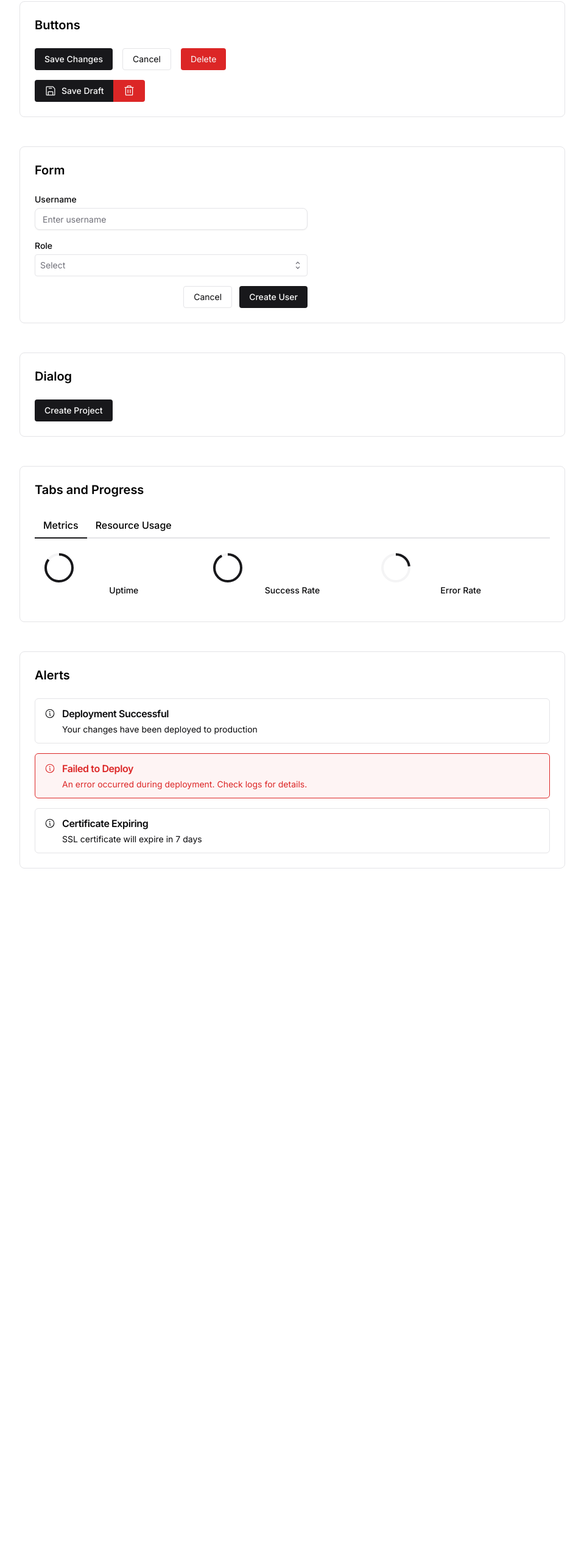
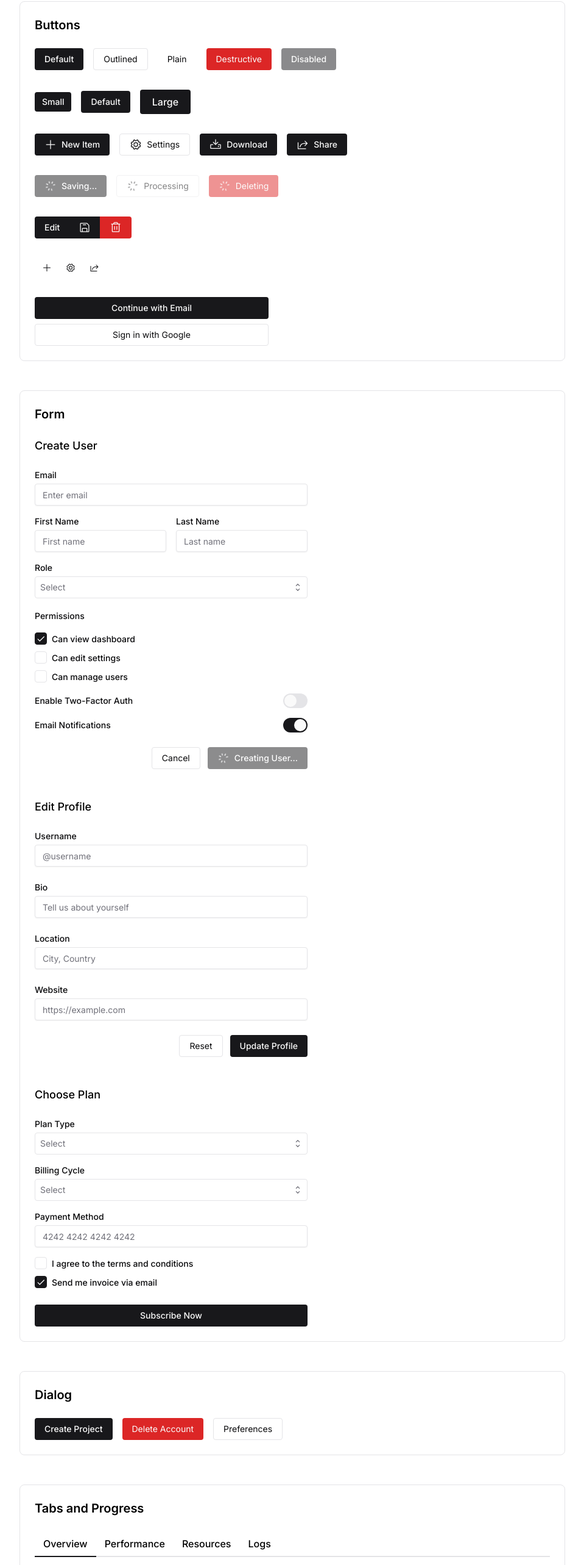
Before and after one commit to thevipinmishra/harbor-ui, a Next.js app: page / in a window 1280 px wide. Shown: the part 38-2604 px from the top of the page at 61% size, without its empty margins (160-1119 px from the left). Before the commit the page ends 1502 px from the top, so only its background shows below. Built offline with nearby package versions, Linux system fonts and the light colour scheme.

Commit message:
feat: enhance demos with additional alerts and buttons; update tab structure and content

```diff
--- a/src/app/(home)/page.tsx
+++ b/src/app/(home)/page.tsx
@@ -39,6 +39,8 @@ export default function HomePage() {
           <h2 className="text-xl font-semibold mb-6">Alerts</h2>
           <AlertDemo />
         </section>
+
+
       </div>
     </main>
   );
--- a/src/components/ui/Input.tsx
+++ b/src/components/ui/Input.tsx
@@ -12,7 +12,7 @@ export interface InputProps
 
 export const inputVariants = tv({
   base: [
-    "border shadow-sm w-full outline-0 text-foreground bg-background rounded-lg border-input ",
+    "border shadow-sm w-full outline-0 text-foreground bg-background rounded border-input ",
     "hover:border-border-hover motion-safe:transition-[background-color,border-color]",
     "placeholder:text-muted-foreground placeholder:font-normal",
     "data-[invalid]:text-destructive",
--- a/src/components/ui/Select.tsx
+++ b/src/components/ui/Select.tsx
@@ -16,8 +16,6 @@ import { labelVariants } from "./Label";
 import { CaretUpDown, Check } from "@phosphor-icons/react";
 import { tv } from "@/lib/tv.config";
 import { fieldHeight } from "@/utils/styles";
-import { ErrorText } from "./ErrorText";
-import { HelperText } from "./HelperText";
 
 const selectVariants = tv({
   slots: {
--- a/src/components/ui/Switch.tsx
+++ b/src/components/ui/Switch.tsx
@@ -6,7 +6,7 @@ import { tv } from "@/lib/tv.config";
 import { labelVariants } from "./Label";
 
 interface SwitchProps extends SwitchRootProps {
-  label: string;
+  label?: string;
 }
 
 const switchVariants = tv({
--- a/src/demos/AlertDemo.tsx
+++ b/src/demos/AlertDemo.tsx
@@ -1,7 +1,6 @@
 "use client";
 
 import { Alert } from "@/components/ui/Alert";
-import { Button } from "@/components/ui/Button";
 
 export function AlertDemo() {
   return (
@@ -21,6 +20,27 @@ export function AlertDemo() {
         title="Certificate Expiring"
         description="SSL certificate will expire in 7 days"
       />
+
+      {/* With actions */}
+      <Alert
+        title="Update Available"
+        description="A new version (2.0.0) is available. Update now to get the latest features."
+      />
+
+      <Alert
+        title="Storage Warning"
+        description="You have used 90% of your storage quota"
+      />
+
+      <Alert
+        title="Payment Received"
+        description="Payment of $299.00 was successfully processed"
+      />
+
+      <Alert
+        title="Beta Feature"
+        description="You're previewing a beta feature. Some functionality may be limited."
+      />
     </div>
   );
 }
--- a/src/demos/ButtonDemo.tsx
+++ b/src/demos/ButtonDemo.tsx
@@ -2,30 +2,75 @@
 
 import { Button, ButtonGroup } from "@/components/ui/Button";
 import { Tooltip, TooltipTrigger, TooltipContent } from "@/components/ui/Tooltip";
-import { FloppyDisk, Trash } from "@phosphor-icons/react";
+import { FloppyDisk, Trash, Plus, Gear, Download, Share } from "@phosphor-icons/react";
 
 export function ButtonDemo() {
   return (
-    <div className="space-y-4">
-      <div className="flex gap-4">
-        <Button>Save Changes</Button>
-        <Button variant="outlined">Cancel</Button>
-        <Button variant="destructive">Delete</Button>
+    <div className="space-y-8">
+      {/* Basic Variants */}
+      <div className="flex gap-4 flex-wrap">
+        <Button>Default</Button>
+        <Button variant="outlined">Outlined</Button>
+        <Button variant="plain">Plain</Button>
+        <Button variant="destructive">Destructive</Button>
+        <Button disabled>Disabled</Button>
       </div>
 
+      {/* Sizes */}
+      <div className="flex gap-4 items-center flex-wrap">
+        <Button size="sm">Small</Button>
+        <Button>Default</Button>
+        <Button size="lg">Large</Button>
+      </div>
+
+      {/* With Icons */}
+      <div className="flex gap-4 flex-wrap">
+        <Button><Plus /> New Item</Button>
+        <Button variant="outlined"><Gear /> Settings</Button>
+        <Button><Download /> Download</Button>
+        <Button><Share /> Share</Button>
+      </div>
+
+      {/* Loading States */}
+      <div className="flex gap-4 flex-wrap">
+        <Button loading>Saving...</Button>
+        <Button variant="outlined" loading>Processing</Button>
+        <Button variant="destructive" loading>Deleting</Button>
+      </div>
+
+      {/* Button Groups */}
+      <div className="space-y-4">
         <ButtonGroup>
-        <Button>
-          <FloppyDisk /> Save Draft
-        </Button>
+          <Button>Edit</Button>
+          <Button><FloppyDisk /></Button>
           <Tooltip>
             <TooltipTrigger asChild>
-            <Button variant="destructive">
-              <Trash />
-            </Button>
+              <Button variant="destructive"><Trash /></Button>
             </TooltipTrigger>
-          <TooltipContent>Delete draft</TooltipContent>
+            <TooltipContent>Delete item</TooltipContent>
           </Tooltip>
         </ButtonGroup>
       </div>
+
+
+
+      {/* Icon Only Buttons */}
+      <div className="flex gap-4 flex-wrap">
+        <ButtonGroup>
+          <Button size="sm" variant="plain"><Plus /></Button>
+          <Button size="sm" variant="plain"><Gear /></Button>
+          <Button size="sm" variant="plain"><Share /></Button>
+        </ButtonGroup>
+      </div>
+
+      {/* Full Width Buttons */}
+      <div className="space-y-2 max-w-sm">
+        <Button className="w-full">Continue with Email</Button>
+        <Button variant="outlined" className="w-full">Sign in with Google</Button>
+      </div>
+
+      {/* Success/Error States */}
+
+    </div>
   );
 }
--- a/src/demos/DialogDemo.tsx
+++ b/src/demos/DialogDemo.tsx
@@ -5,9 +5,14 @@ import { Dialog, DialogContent, DialogTitle, DialogTrigger } from "@/components/
 import { Input } from "@/components/ui/Input";
 import { Field } from "@/components/ui/Field";
 import { Label } from "@/components/ui/Label";
+import { Switch } from "@/components/ui/Switch";
+import { Select, SelectTrigger, SelectContent, SelectItem } from "@/components/ui/Select";
+import { createListCollection } from "@ark-ui/react";
 
 export function DialogDemo() {
   return (
+    <div className="space-x-4">
+      {/* Existing Create Project Dialog */}
       <Dialog>
         <DialogTrigger asChild>
           <Button>Create Project</Button>
@@ -30,5 +35,54 @@ export function DialogDemo() {
           </div>
         </DialogContent>
       </Dialog>
+
+      {/* Confirmation Dialog */}
+      <Dialog>
+        <DialogTrigger asChild>
+          <Button variant="destructive">Delete Account</Button>
+        </DialogTrigger>
+        <DialogContent>
+          <DialogTitle>Confirm Deletion</DialogTitle>
+          <p className="py-4 text-muted-foreground">
+            Are you sure you want to delete your account? This action cannot be undone.
+          </p>
+          <div className="flex justify-end gap-3">
+            <Button variant="outlined">Cancel</Button>
+            <Button variant="destructive">Delete Account</Button>
+          </div>
+        </DialogContent>
+      </Dialog>
+
+      {/* Settings Dialog */}
+      <Dialog>
+        <DialogTrigger asChild>
+          <Button variant="outlined">Preferences</Button>
+        </DialogTrigger>
+        <DialogContent className="max-w-xl">
+          <DialogTitle>User Preferences</DialogTitle>
+          <div className="space-y-4 mt-4">
+            <Field className="flex items-center justify-between">
+              <Label>Dark Mode</Label>
+              <Switch />
+            </Field>
+            <Field className="flex items-center justify-between">
+              <Label>Desktop Notifications</Label>
+              <Switch defaultChecked />
+            </Field>
+            <Field>
+              <Label>Language</Label>
+              <Select collection={createListCollection({ items: ["English", "Spanish", "French"] })}>
+                <SelectTrigger />
+                <SelectContent>
+                  {["English", "Spanish", "French"].map((lang) => (
+                    <SelectItem key={lang} item={lang}>{lang}</SelectItem>
+                  ))}
+                </SelectContent>
+              </Select>
+            </Field>
+          </div>
+        </DialogContent>
+      </Dialog>
+    </div>
   );
 }
--- a/src/demos/FormDemo.tsx
+++ b/src/demos/FormDemo.tsx
@@ -6,20 +6,113 @@ import { Field } from "@/components/ui/Field";
 import { Label } from "@/components/ui/Label";
 import { ErrorMessage } from "@/components/ui/ErrorMessage";
 import { Select, SelectContent, SelectItem, SelectTrigger } from "@/components/ui/Select";
+import { Checkbox } from "@/components/ui/Checkbox";
+import { Switch } from "@/components/ui/Switch";
 import { createListCollection } from "@ark-ui/react";
 
 export function FormDemo() {
   const roleCollection = createListCollection({
-    items: ["Admin", "Editor", "Viewer"],
+    items: ["Admin", "Editor", "Viewer", "Developer", "Analyst"],
   });
 
+  function SubscriptionForm() {
     return (
-    <form className="space-y-4 max-w-md">
+      <form className="space-y-6 max-w-md">
+        <div className="space-y-4">
+          <Field>
+            <Label>Plan Type</Label>
+            <Select collection={createListCollection({ items: ["Basic", "Pro", "Enterprise"] })}>
+              <SelectTrigger />
+              <SelectContent>
+                {["Basic", "Pro", "Enterprise"].map((plan) => (
+                  <SelectItem key={plan} item={plan}>{plan}</SelectItem>
+                ))}
+              </SelectContent>
+            </Select>
+          </Field>
+
+          <Field>
+            <Label>Billing Cycle</Label>
+            <Select collection={createListCollection({ items: ["Monthly", "Annual"] })}>
+              <SelectTrigger />
+              <SelectContent>
+                {["Monthly", "Annual"].map((cycle) => (
+                  <SelectItem key={cycle} item={cycle}>{cycle}</SelectItem>
+                ))}
+              </SelectContent>
+            </Select>
+          </Field>
+
+          <Field>
+            <Label>Payment Method</Label>
+            <Input placeholder="4242 4242 4242 4242" />
+          </Field>
+
+          <div className="space-y-2">
+            <Checkbox label="I agree to the terms and conditions" />
+            <Checkbox label="Send me invoice via email" defaultChecked />
+          </div>
+        </div>
+
+        <Button type="submit" className="w-full">Subscribe Now</Button>
+      </form>
+    );
+  }
+
+  function ProfileForm() {
+    return (
+      <form className="space-y-6 max-w-md">
         <Field>
           <Label>Username</Label>
-        <Input placeholder="Enter username" />
-        <ErrorMessage>Username is required</ErrorMessage>
+          <Input placeholder="@username" />
         </Field>
+
+        <Field>
+          <Label>Bio</Label>
+          <Input placeholder="Tell us about yourself" />
+        </Field>
+
+        <Field>
+          <Label>Location</Label>
+          <Input placeholder="City, Country" />
+        </Field>
+
+        <Field>
+          <Label>Website</Label>
+          <Input type="url" placeholder="https://example.com" />
+        </Field>
+
+        <div className="flex justify-end gap-3">
+          <Button variant="outlined">Reset</Button>
+          <Button type="submit">Update Profile</Button>
+        </div>
+      </form>
+    );
+  }
+
+  return (
+    <div className="space-y-12">
+      {/* Original form */}
+      <div>
+        <h2 className="text-lg font-medium mb-6">Create User</h2>
+        <form className="space-y-6 max-w-md">
+          <div className="space-y-4">
+            <Field>
+              <Label>Email</Label>
+              <Input type="email" placeholder="Enter email" />
+              <ErrorMessage>Please enter a valid email address</ErrorMessage>
+            </Field>
+
+            <div className="grid grid-cols-2 gap-4">
+              <Field>
+                <Label>First Name</Label>
+                <Input placeholder="First name" />
+              </Field>
+              <Field>
+                <Label>Last Name</Label>
+                <Input placeholder="Last name" />
+              </Field>
+            </div>
 
             <Field>
               <Label>Role</Label>
@@ -35,10 +128,44 @@ export function FormDemo() {
               </Select>
             </Field>
 
+            <div className="space-y-4">
+              <Label>Permissions</Label>
+              <div className="space-y-2">
+                <Checkbox label="Can view dashboard" defaultChecked />
+                <Checkbox label="Can edit settings" />
+                <Checkbox label="Can manage users" />
+              </div>
+            </div>
+
+            <Field className="flex flex-row items-center justify-between">
+              <Label>Enable Two-Factor Auth</Label>
+              <Switch />
+            </Field>
+
+            <Field className="flex flex-row items-center justify-between">
+              <Label>Email Notifications</Label>
+              <Switch defaultChecked />
+            </Field>
+          </div>
+
           <div className="flex justify-end gap-3">
             <Button variant="outlined">Cancel</Button>
-        <Button type="submit">Create User</Button>
+            <Button type="submit" loading>Creating User...</Button>
           </div>
         </form>
+      </div>
+
+      {/* Profile form */}
+      <div>
+        <h2 className="text-lg font-medium mb-6">Edit Profile</h2>
+        <ProfileForm />
+      </div>
+
+      {/* Subscription form */}
+      <div>
+        <h2 className="text-lg font-medium mb-6">Choose Plan</h2>
+        <SubscriptionForm />
+      </div>
+    </div>
   );
 }
--- a/src/demos/TabsDemo.tsx
+++ b/src/demos/TabsDemo.tsx
@@ -7,36 +7,64 @@ import { Label } from "@/components/ui/Label";
 
 export function TabsDemo() {
   return (
-    <Tabs defaultValue="metrics">
-      <TabsList>
-        <TabsTrigger value="metrics">Metrics</TabsTrigger>
-        <TabsTrigger value="usage">Resource Usage</TabsTrigger>
+    <Tabs defaultValue="overview">
+      <TabsList className="w-full">
+        <TabsTrigger value="overview">Overview</TabsTrigger>
+        <TabsTrigger value="performance">Performance</TabsTrigger>
+        <TabsTrigger value="resources">Resources</TabsTrigger>
+        <TabsTrigger value="logs">Logs</TabsTrigger>
       </TabsList>
 
-      <TabsContent value="metrics">
-        <div className="grid grid-cols-3 gap-4 p-4">
-          <div className="text-center">
-            <CircularProgress value={85}>
+      <TabsContent value="overview">
+        <div className="grid grid-cols-1 md:grid-cols-3 gap-6 p-4">
+          <div className="text-center p-6 border rounded-lg">
+            <CircularProgress value={99.9}>
+              <CircularProgressCircle className="text-success" />
+            </CircularProgress>
+            <Label className="mt-2">Availability</Label>
+          </div>
+          <div className="text-center p-6 border rounded-lg">
+            <CircularProgress value={78}>
               <CircularProgressCircle />
             </CircularProgress>
-            <Label className="mt-2">Uptime</Label>
+            <Label className="mt-2">Performance</Label>
           </div>
-          <div className="text-center">
-            <CircularProgress value={92}>
-              <CircularProgressCircle className="text-success" />
+          <div className="text-center p-6 border rounded-lg">
+            <CircularProgress value={12}>
+              <CircularProgressCircle className="text-warning" />
             </CircularProgress>
-            <Label className="mt-2">Success Rate</Label>
-          </div>
-          <div className="text-center">
-            <CircularProgress value={23}>
-              <CircularProgressCircle className="text-destructive" />
-            </CircularProgress>
-            <Label className="mt-2">Error Rate</Label>
+            <Label className="mt-2">Issues</Label>
           </div>
         </div>
       </TabsContent>
 
-      <TabsContent value="usage">
+      <TabsContent value="performance">
+        <div className="space-y-6 p-4">
+          <div className="p-4 border rounded-lg">
+            <Label>Response Time</Label>
+            <LinearProgress value={82}>
+              <LinearProgressTrack className="text-success" />
+            </LinearProgress>
+            <span className="text-sm text-muted-foreground">82ms avg</span>
+          </div>
+          <div className="p-4 border rounded-lg">
+            <Label>Throughput</Label>
+            <LinearProgress value={65}>
+              <LinearProgressTrack />
+            </LinearProgress>
+            <span className="text-sm text-muted-foreground">2.3k req/sec</span>
+          </div>
+          <div className="p-4 border rounded-lg">
+            <Label>Error Rate</Label>
+            <LinearProgress value={3}>
+              <LinearProgressTrack className="text-destructive" />
+            </LinearProgress>
+            <span className="text-sm text-muted-foreground">0.3%</span>
+          </div>
+        </div>
+      </TabsContent>
+
+      <TabsContent value="resources">
         <div className="space-y-4 p-4">
           <div>
             <Label>CPU Usage</Label>
@@ -52,6 +80,10 @@ export function TabsDemo() {
           </div>
         </div>
       </TabsContent>
+
+      <TabsContent value="logs">
+        {/* Add logs content here */}
+      </TabsContent>
     </Tabs>
   );
 }
```
Lines whose indentation alone changed are shown as unchanged.
